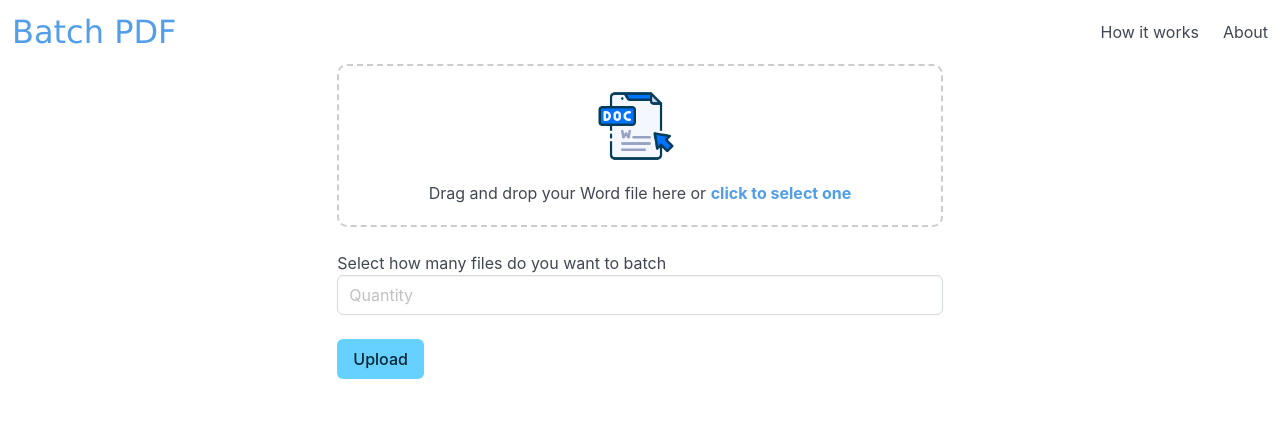
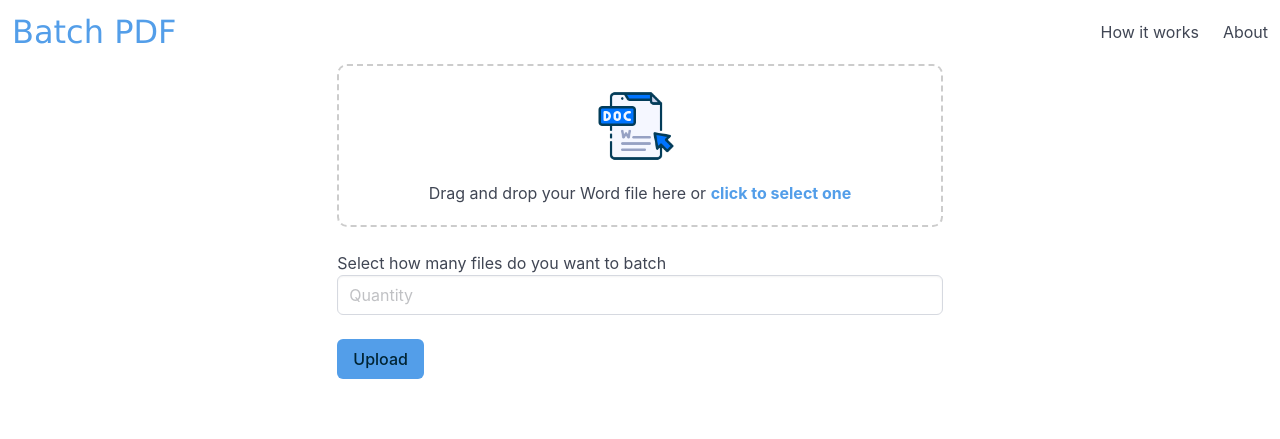
Before and after one commit to bjgrassi/batch-pdf-flask, a Flask app: page / in a window 1280 px wide. Shown: the top 439 px of the page. Run offline with Flask 3, Linux system fonts and the light colour scheme.

Commit message:
adding color into the button

```diff
--- a/static/style/style.css
+++ b/static/style/style.css
@@ -46,6 +46,10 @@ input[type="file"] {
   display: none;
 }
 
+button.is-info {
+  background-color: var(--primary-color);
+}
+
 button:hover {
   background-color: var(--hover-color);
 }
--- a/templates/header.html
+++ b/templates/header.html
@@ -6,7 +6,6 @@
     <meta http-equiv="X-UA-Compatible" content="IE=edge" />
     <meta name="viewport" content="width=device-width, initial-scale=1.0" />
     <link rel="stylesheet" href="https://cdn.jsdelivr.net/npm/bulma@1.0.2/css/bulma.min.css">
-    <!-- <link rel="stylesheet" href="{{ url_for('static', filename='css/custom.css') }}"> -->
     <link rel="stylesheet" href="{{ url_for('static', filename='style/style.css') }}" />
 
     <title>Batch PDF</title>
```
